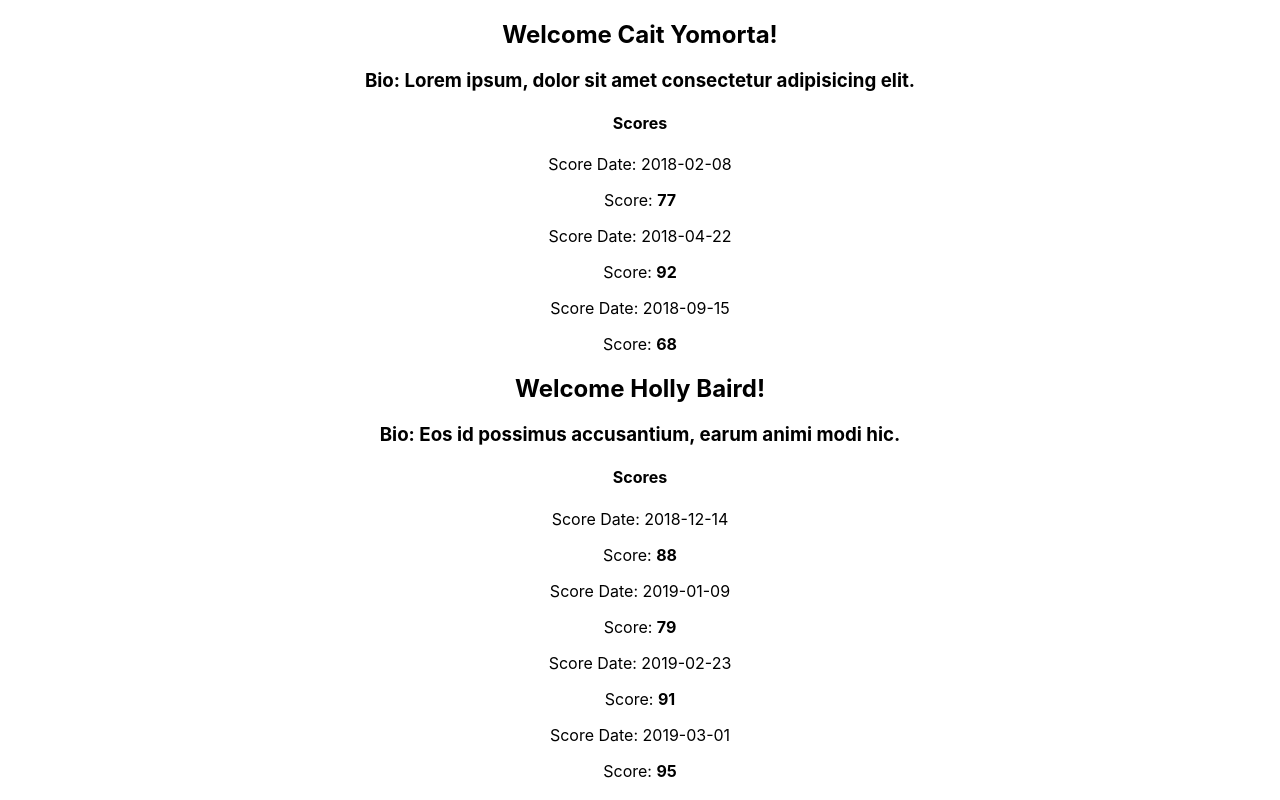
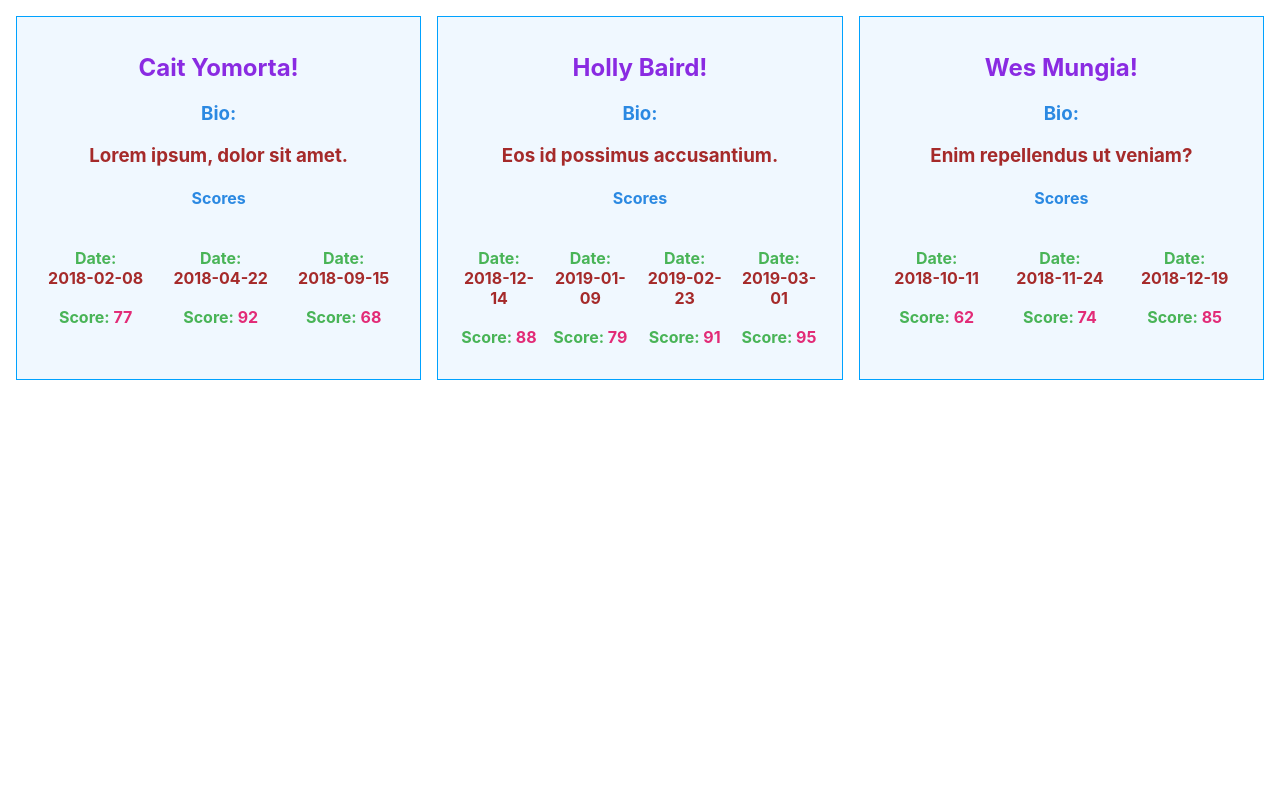
Before and after one commit to Sinuhem23/Students_Hook, a React (Create React App) app: page / in a window 1280 px wide. Shown: the top 800 px of the page. Built offline with nearby package versions, Linux system fonts and the light colour scheme.

Commit message:
added some css

```diff
--- a/src/App.js
+++ b/src/App.js
@@ -13,7 +13,7 @@ Code the <Score> component so that it renders the score object's date & score pr
     students: [
       {
         name: 'Cait Yomorta',
-        bio: 'Lorem ipsum, dolor sit amet consectetur adipisicing elit. ',
+        bio: 'Lorem ipsum, dolor sit amet. ',
         scores: [
           {
             date: '2018-02-08',
@@ -31,7 +31,7 @@ Code the <Score> component so that it renders the score object's date & score pr
       },
       {
         name: 'Holly Baird',
-        bio: ' Eos id possimus accusantium, earum animi modi hic.',
+        bio: ' Eos id possimus accusantium.',
         scores: [
           {
             date: '2018-12-14',
--- a/src/Score.js
+++ b/src/Score.js
@@ -3,9 +3,12 @@ import React from 'react';
 export default function Score(props) {
   return props.object.scores.map((scoreInfo, idx) => (
     <div key={idx}>
-      Score Date: {scoreInfo.date}
-      <p className='score'>
-        Score: <strong>{scoreInfo.score}</strong>
+      <p className='date'>
+        {' '}
+        Date: <strong className='inner_date'>{scoreInfo.date}</strong>
+      </p>
+      <p className='score_inner_text'>
+        Score: <strong className='score'>{scoreInfo.score}</strong>
       </p>
     </div>
   ));
--- a/src/Student.js
+++ b/src/Student.js
@@ -1,19 +1,22 @@
 import React from 'react';
 import Score from './Score';
+import './student.css';
 
 function Student(props) {
   return (
-    <div>
+    <div className='main_container'>
       {props.all_students.map((studentData, idx) => {
         // console.log(props.all_students);
         console.log(studentData.name);
         console.log(studentData.scores);
         return (
-          <div className='' key={idx}>
-            <h2>{'Welcome ' + studentData.name + '! '}</h2>
-            <h3>{' Bio: ' + [studentData.bio]}</h3>
-            <h4>Scores</h4>
-            <div>
+          <div className='dynamic_info' key={idx}>
+            <h2 className='names'>{studentData.name + '! '}</h2>
+            <h3 className='bio'>
+              Bio: <p className='inner_bio'>{[studentData.bio]}</p>
+            </h3>
+            <h4 className='score_text'>Scores</h4>
+            <div className='dynamic_score_info'>
               <Score object={studentData} />
             </div>
           </div>
--- /dev/null
+++ b/src/student.css
@@ -0,0 +1,44 @@
+.main_container {
+  display: grid;
+  grid-template-columns: 1fr 1fr 1fr;
+  grid-gap: 1rem;
+  padding: 1rem;
+}
+.dynamic_info {
+  background-color: aliceblue;
+  padding: 1rem;
+  border: 1px solid rgb(0, 162, 255);
+  grid-gap: 1rem;
+}
+.dynamic_score_info {
+  display: flex;
+  justify-content: space-around;
+}
+.names {
+  color: blueviolet;
+}
+.score_text {
+  color: rgb(43, 137, 226);
+}
+.score {
+  color: rgb(226, 43, 119);
+}
+.score_inner_text {
+  color: rgb(73, 180, 87);
+  font-weight: bold;
+}
+.date {
+  color: rgb(73, 180, 87);
+  display: grid;
+  padding: 3px;
+  font-weight: bold;
+}
+.inner_date {
+  color: brown;
+}
+.bio {
+  color: rgb(43, 137, 226);
+}
+.inner_bio {
+  color: brown;
+}
```
